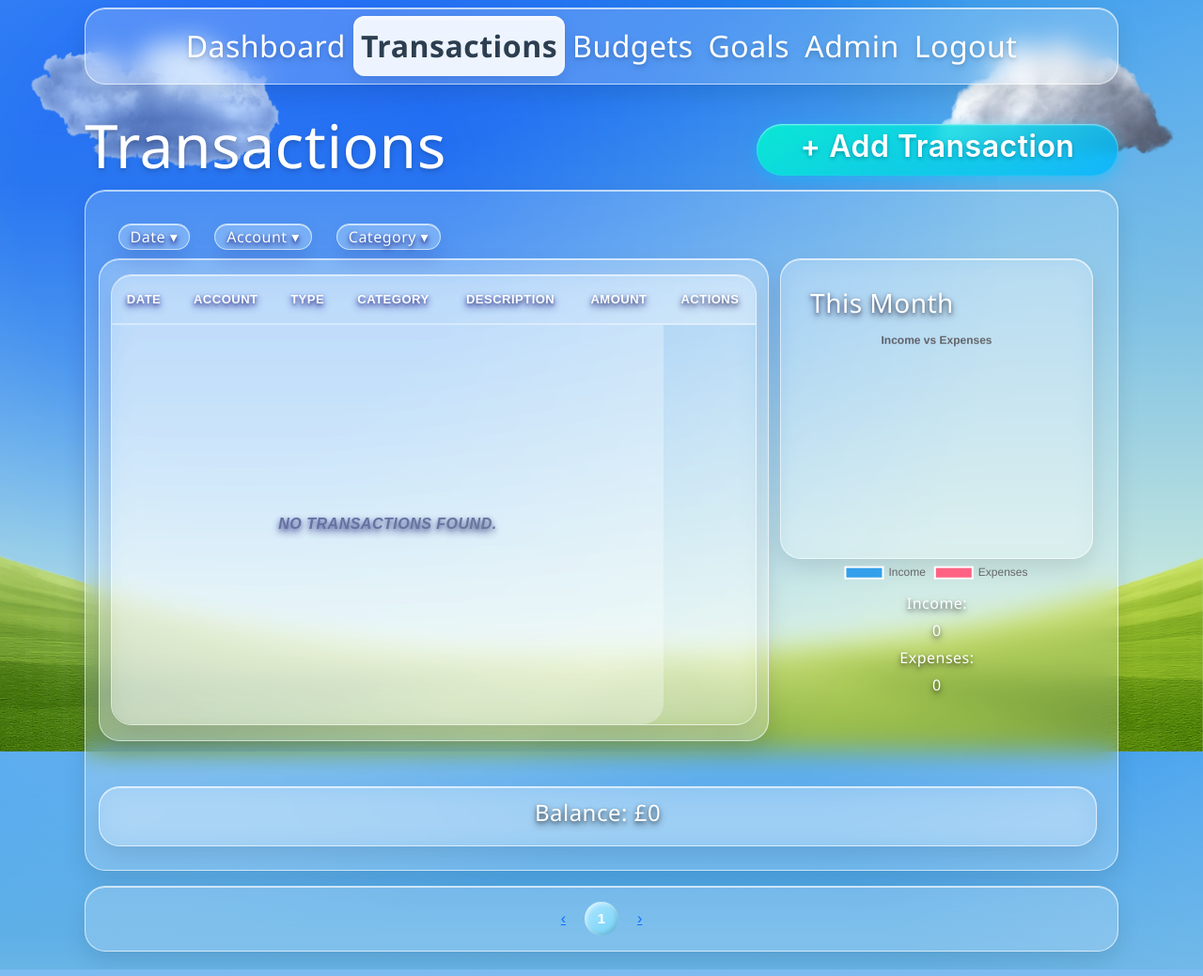
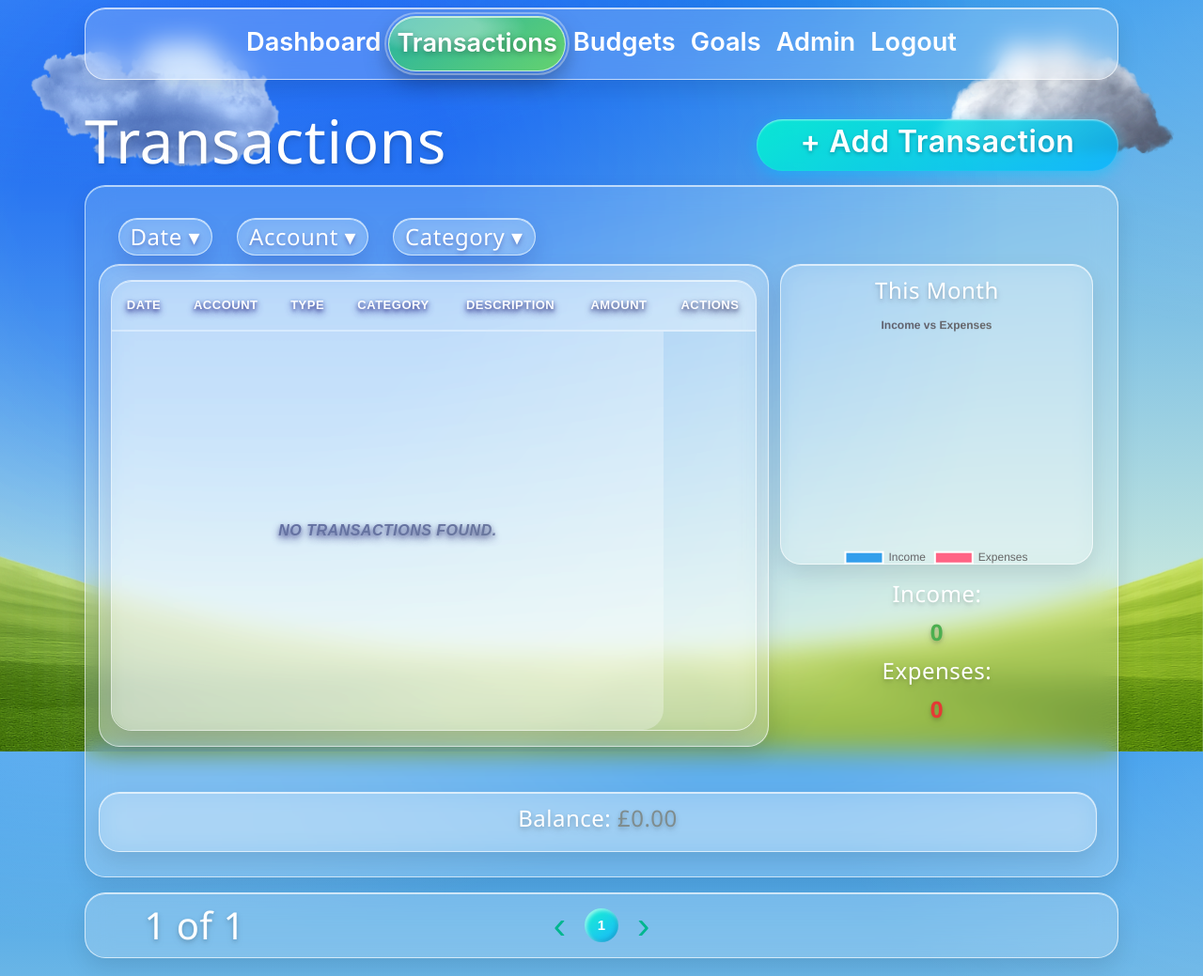
Before and after one commit to PeterCones/Finance-Tracker, a Django app: page /transactions/ in a window 1280 px wide. Shown: the whole page at 94% size. Run offline with Django 4.2, Linux system fonts and the light colour scheme; the visitor is signed in with stand-in values (Sample User, id 1); data that the repository does not hold is empty; parts of the project's set-up code (start-up, migrations or seed data) failed here and were passed over; some libraries are stand-ins or nearby versions.

Commit message:
Implement goal editing and deletion functionality; enhance pagination and transaction display; improve navigation and styling for better user experience.

```diff
--- a/goals/urls.py
+++ b/goals/urls.py
@@ -5,4 +5,6 @@ urlpatterns = [
     path("", views.goals, name="goals"),
     path("goals/add/", views.new_goal, name="new_goal"),
     path("goals/<int:goal_id>/adjust/", views.adjust_goal, name="adjust_goal"),
+    path('edit/<int:goal_id>',views.goal_edit, name='edit_goal'),
+    path('delete/<int:goal_id>',views.goal_delete, name='delete_goal'),
 ]
--- a/static/css/style.css
+++ b/static/css/style.css
@@ -35,51 +35,52 @@
 
     /* Nav styling */
 
+    /* Nav links */
 .nav-link {
-      font-size: 2rem;        /* Big, friendly text */
-      font-weight: 500;         /* Bold and chunky */
-      color: #ffffff;           /* White base */
-      text-shadow:
-        0px 2px 4px rgba(0, 0, 0, 0.15),   /* Soft dark glow */
-        0px 4px 8px rgba(0, 0, 0, 0.10);   /* Extra depth */
-      letter-spacing: 0.5px;    /* A little breathing room */
-      font-family: 'Nunito', 'Segoe UI', sans-serif; /* Rounded, modern */
+  position: relative;
+  font-size: 1.7rem;
+  font-weight: 600;
+  color: #fff !important;
+  border-radius: 999px;         /* pill */
+  padding: 8px 16px;
+  transition: transform .12s ease, box-shadow .12s ease, background .2s ease;
 }
 
-    .nav-link:hover {
-      transform: translateY(-2px) scale(1.02);
+/* Active/current page */
+.nav-link.active,
+.nav-link[aria-current="page"] {
+  color: #fff !important;
+  /* glassy brand gradient + soft highlight */
+  background:
+    radial-gradient(120% 120% at 30% 20%, #ffffff55 0 18%, transparent 40%),
+    linear-gradient(145deg, var(--brand), var(--brand-2));
+  border: 1px solid var(--glass-stroke);
+  backdrop-filter: blur(8px);
+  -webkit-backdrop-filter: blur(8px);
+  text-shadow: 0 2px 6px rgba(0,0,0,.35);
   box-shadow:
-        0 6px 25px rgba(0, 200, 255, 0.7),
+    0 8px 20px rgba(0,0,0,.15),
+    inset 0 1px 0 rgba(255,255,255,.65);
+  transform: none;              /* keep steady (no hover lift) */
 }
 
-    .nav-link:active{
-      padding: 5px 10px;
-      border-radius: 6px;
+/* Optional subtle halo around the active pill */
+.nav-link.active::after,
+.nav-link[aria-current="page"]::after {
+  content: "";
+  position: absolute;
+  inset: -3px;
+  border-radius: inherit;
+  pointer-events: none;
+  box-shadow:
+    0 0 0 2px rgba(255,255,255,.35),
+    0 12px 28px rgba(0,0,0,.18);
 }
 
-    /* Active navigation state */
-    .nav-link.active {
-      color: #2c3e50 !important; /* Dark text for active page */
-      background: rgba(255, 255, 255, 0.9);
-      padding: 8px 16px;
-      border-radius: 12px;
-      font-weight: 700;
-      text-shadow: none;
-      box-shadow:
-        0 4px 15px rgba(0, 0, 0, 0.1),
-        inset 0 2px 4px rgba(255, 255, 255, 0.8);
-      transform: none;
+/* Keep non-active hover playful, active stays steady */
+.nav-link:hover:not(.active) {
+  transform: translateY(-2px) scale(1.02);
 }
-
-    .nav-link.active:hover {
-      color: #1a252f !important;
-      background: rgba(255, 255, 255, 0.95);
-      transform: none;
-      box-shadow:
-        0 6px 20px rgba(0, 0, 0, 0.15),
-        inset 0 2px 4px rgba(255, 255, 255, 0.9);
-    }
-
 
     /* Decorative droplets (subtle) */
     .droplets:before, .droplets:after {
@@ -387,6 +388,7 @@ footer{font-size:.9rem; opacity:.8; padding-block:24px}
 }
 
 
+
 .transaction_wrapper{
   height:40vh;
 }
@@ -570,6 +572,9 @@ footer{font-size:.9rem; opacity:.8; padding-block:24px}
   font-style: italic;
   font-weight: 700;
   color: #5d6d7e;
+  text-shadow:
+  0px 2px 4px rgba(0, 0, 0, 0.089),   /* Soft dark glow */
+  0px 4px 8px rgba(0, 0, 0, 0.185);
 }
 
 .glass-table .amount-col {
@@ -595,16 +600,23 @@ footer{font-size:.9rem; opacity:.8; padding-block:24px}
   font-weight: 800;
 }
 
+
+
 .monthly{
   text-shadow:
-    0px 2px 4px rgba(0, 0, 0, 0.452),   /* Soft dark glow */
-    0px 4px 8px rgba(0, 0, 0, 0.479);
+    0px 2px 4px rgba(0, 0, 0, 0.178),   /* Soft dark glow */
+    0px 4px 8px rgba(0, 0, 0, 0.123);
   font-weight: 500;         /* Bold and chunky */
   color: #ffffff;           /* White base */
   letter-spacing: 0.5px;    /* A little breathing room */
   font-family: 'Nunito', 'Segoe UI', sans-serif; /* Rounded, modern */
   margin: 5px;
+  font-size: 1.5rem;
 }
+
+.amount-positive { color: #4caf50; font-weight: 700; }   /* green */
+.amount-negative { color: #e53935; font-weight: 700; }   /* red */
+.amount-zero     { color: #7f8c8d; }   /* neutral (optional) */
 
 /* Action buttons - simple and clean */
 .action-btn {
@@ -687,7 +699,7 @@ footer{font-size:.9rem; opacity:.8; padding-block:24px}
 .pagination-number {
   font-size: 15px;
   font-weight: 600;
-  background: linear-gradient(145deg, #aee6ff, #72d1f6);
+  background: linear-gradient(145deg, rgba(0, 255, 200, 0.8), rgba(0, 180, 255, 0.8));
   color: white;
   border-radius: 50%;
   width: 36px;
@@ -697,6 +709,22 @@ footer{font-size:.9rem; opacity:.8; padding-block:24px}
   align-items: center;
   box-shadow: inset 2px 2px 4px rgba(255,255,255,0.6),
               inset -2px -2px 4px rgba(0,0,0,0.15);
+}
+
+/* pagination */
+.pagination-btn{
+  text-decoration: none;
+  font-size: 2.5rem;
+  color: rgb(0, 182, 143);
+}
+
+.pagination-text-wrapper{
+  align-self: center;
+}
+
+.pagination-text{
+  font-size: 2.5rem;
+  margin-right: 8rem;
 }
 
 /* Budgets */
@@ -771,3 +799,14 @@ footer{font-size:.9rem; opacity:.8; padding-block:24px}
   border-radius:var(--radius);
   box-shadow:var(--shadow);
 }
+
+.delete{
+  background: linear-gradient(145deg, rgba(255, 102, 0, 0.8), rgba(255, 0, 0, 0.8));
+}
+
+.delete:hover{
+  background: linear-gradient(145deg, rgba(255, 102, 0, 0.8), rgba(255, 0, 0, 0.8));
+  box-shadow:
+    0 6px 25px rgba(0, 12, 15, 0.7),
+    inset 0 1px 3px rgba(20, 0, 0, 0.007);
+}
--- a/transactions/templates/transactions.html
+++ b/transactions/templates/transactions.html
@@ -142,16 +142,16 @@
       </div>
     </div>
     <div class="col-4">
-      <div class="container glass transaction_wrapper">
-        <h3 class="monthly">This Month</h3>
+      <div class="container glass transaction_wrapper py-2">
+        <h3 class="text-center monthly">This Month</h3>
         <div>
           <canvas id="moneyPie" data-labels='{{ pie_labels_json|safe }}' data-values='{{ pie_values_json|safe }}' style="width:100%;height:420px"></canvas>
         </div>
         <div class="text-center budget_heading">
         <p class="mt-1 monthly">Income:</p>
-        <p class="mt-1 monthly">{{income}}</p>
+        <p class="mt-1 monthly amount-positive">{{income}}</p>
         <p class="mt-1 monthly">Expenses:</p>
-        <p class="mt-1 monthly">{{expense}}</p>
+        <p class="mt-1 monthly amount-negative">{{expense}}</p>
       </div>
       </div>
     </div>
@@ -159,11 +159,16 @@
   <div class="row trans_nav">
     <div class="col p-0 pe-2">
       <div class="container mt-auto glass p-1 text-center">
-        <h4 class=" monthly pt-1">Balance: £{{ balance }}</h4>
+        <h4 class="monthly pt-1">
+          Balance:
+          <span class="{% if balance > 0 %}amount-positive{% elif balance < 0 %}amount-negative{% else %}amount-zero{% endif %}">
+            £{{ balance|floatformat:2 }}
+          </span>
+        </h4>
       </div>
     </div>
   </div>
-
+</div>
 
   <!-- <div class="audio-bar invisible">
     <audio autoplay preload="metadata" class="glass">
@@ -171,9 +176,20 @@
       Your browser does not support the audio element.
     </audio>
   </div> -->
-</div>
-<div class="text-center p-3 glass container mt-3">
-  <nav aria-label="transactions navigation">
+
+<!-- Pagination -->
+<div class="text-center p-1 glass container mt-3">
+  <nav aria-label="transactions navigation" class="row">
+
+    <!-- Page count -->
+     <div class="col-4 pagination-text-wrapper">
+     <ul class="list-unstyled mb-0">
+      <li>
+        <span class="monthly pagination-text">{{ page_obj.number }} of {{ page_obj.paginator.num_pages }}</span>
+      </li>
+      </ul>
+      </div>
+    <div class="col-4">
     <ul class="pagination mb-0">
       <li class="{% if not page_obj.has_previous %}disabled{% endif %}">
         <a
@@ -193,6 +209,7 @@
         >
       </li>
     </ul>
+    </div>
   </nav>
 </div>
 {% endblock content %}
@@ -214,9 +231,9 @@
         <div class="modal-body">
           Are you absolutely sure you want to delete transaction <strong>#{{ transaction.description }}</strong>?
         </div>
-        <div class="modal-footer">
-          <button type="button" class="transaction_button" data-bs-dismiss="modal">Cancel</button>
-          <button type="submit" class="btn btn-danger">Yes, Delete It</button>
+        <div class="modal-footer flex-nowrap">
+          <button type="button" class="transaction-button" data-bs-dismiss="modal">Cancel</button>
+          <button type="submit" class="transaction-button delete">Yes, Delete It</button>
         </div>
       </form>
     </div>
--- a/transactions/views.py
+++ b/transactions/views.py
@@ -114,7 +114,7 @@ def newTransaction(request):
 
 
 # edit transaction
-
+@login_required
 def transaction_edit(request, transaction_id):
     qs = Transaction.objects.filter(owner=request.user)
     transaction = get_object_or_404(qs, id=transaction_id)
@@ -137,6 +137,7 @@ def transaction_edit(request, transaction_id):
         },
     )
 
+@login_required
 def transaction_delete(request, transaction_id):
     qs = Transaction.objects.filter(owner=request.user)
     transaction = get_object_or_404(qs, id=transaction_id)
```
Also changed, not shown: budgets/templates/budgets.html (+21 -6 lines), goals/templates/goals.html (+183 -30 lines), goals/views.py (+34 -0 lines), templates/base.html (+20 -9 lines). Lines whose indentation alone changed are shown as unchanged.
